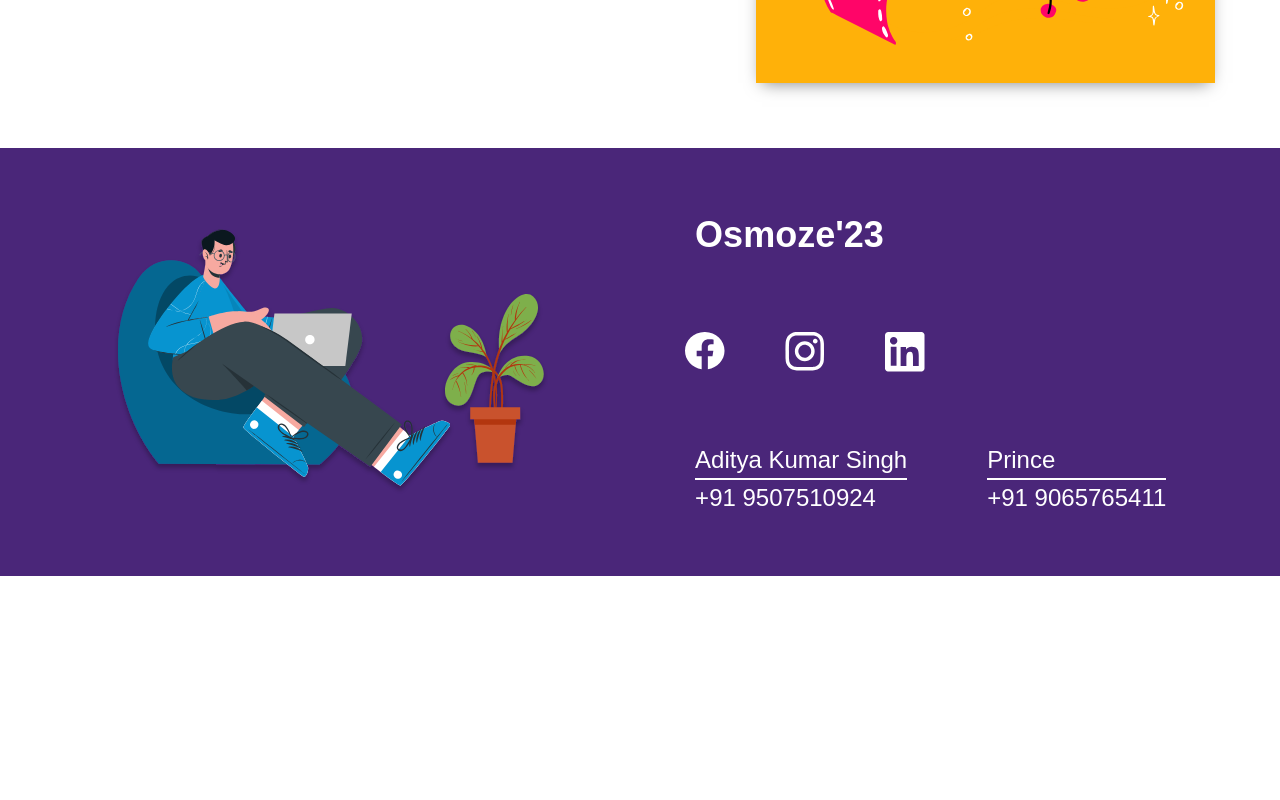
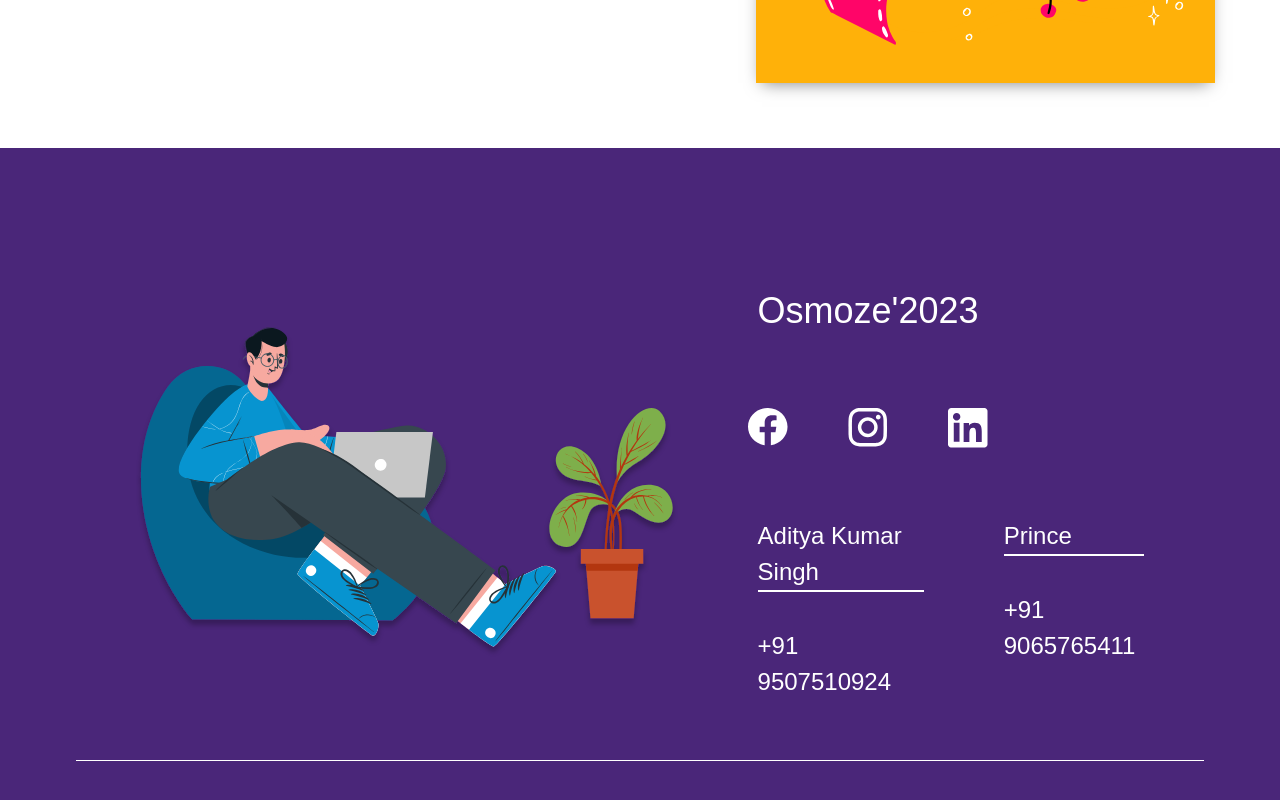
Before and after one commit to Sochem/Osmoze-23, a Next.js app: page /about in a window 1280 px wide. Shown: the part 990-1790 px from the top of the page. Before the commit the page ends 1566 px from the top, so only its background shows below. Built offline with nearby package versions, Linux system fonts and the light colour scheme.

Commit message:
Footer Link Updated

```diff
--- a/src/components/footer.js
+++ b/src/components/footer.js
@@ -3,27 +3,55 @@ import Image from "next/image";
 
 export default function Navbar() {
 	return (
-		<div className="footer">
-			<div className="content1">
-				<div className="hidden sm:block image">
-					<img src="/images/footerImage.svg" />
+		<div className="footer p-14">
+			<div className="content1 border-b-[1px] border-white">
+				<div className="image">
+					<Image
+						src="/images/footerImage.svg"
+						width={640}
+						height={640}
+					/>
 				</div>
 
 				<div className="text">
-					<div className="footer-text"><b>Osmoze'23</b></div>
+					<div className="footer-text">Osmoze'2023</div>
 					<div className="footer-text-2">
-						<div className="img"><Link href="https://www.facebook.com"><Image src="/images/social1.svg" width={40} height={40} /></Link></div>
-						<div className="img"><Link href="https://www.instagram.com"><Image src="/images/social2.svg" width={40} height={40} /></Link></div>
-						<div className="img"><Link href="https://www.linkedin.com"><Image src="/images/social3.svg" width={40} height={40} /></Link></div>
+						<div className="img">
+							<Link href="https://www.facebook.com/Osmoze.IITBHU?mibextid=ZbWKwL">
+								<Image
+									src="/images/social1.svg"
+									width={40}
+									height={40}
+								/>
+							</Link>
+						</div>
+						<div className="img">
+							<Link href="https://www.instagram.com/sochem_iitbhu/">
+								<Image
+									src="/images/social2.svg"
+									width={40}
+									height={40}
+								/>
+							</Link>
+						</div>
+						<div className="img">
+							<Link href="https://www.linkedin.com/company/osmoze-iit-bhu-/">
+								<Image
+									src="/images/social3.svg"
+									width={40}
+									height={40}
+								/>
+							</Link>
+						</div>
 					</div>
-					<div className="footer-text-1">
+					<div className="footer-text-3">
 						<div className="contact">
 							<div className="cc">Aditya Kumar Singh</div>
-						    <div>+91 9507510924</div>
+							<br></br>+91 9507510924
 						</div>
 						<div className="contact">
 							<div className="cc">Prince</div>
-						    <div>+91 9065765411</div>
+							<br></br>+91 9065765411
 						</div>
 					</div>
 				</div>
```
Also changed, not shown: 1 other file (tests, documents, lock files or other folders).
